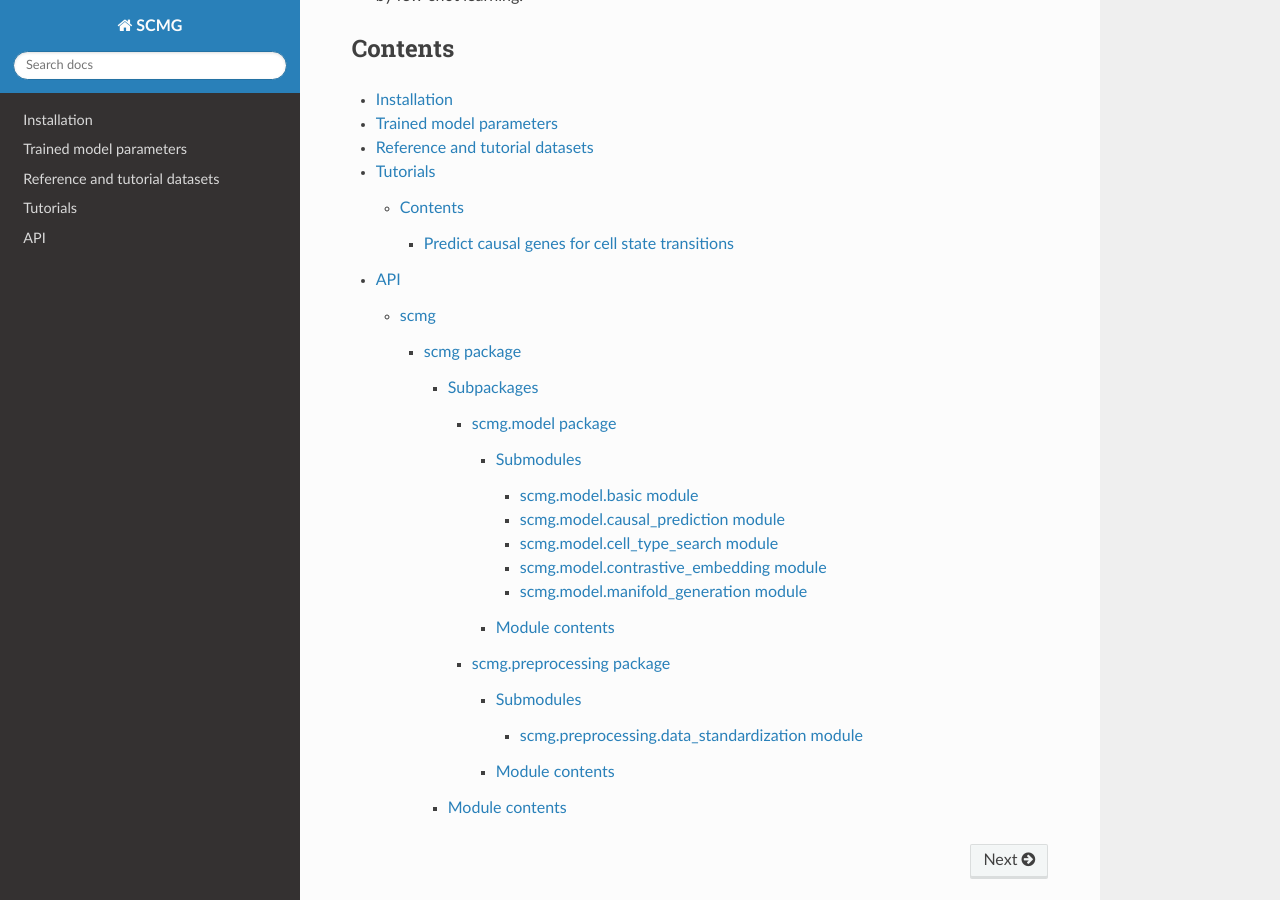
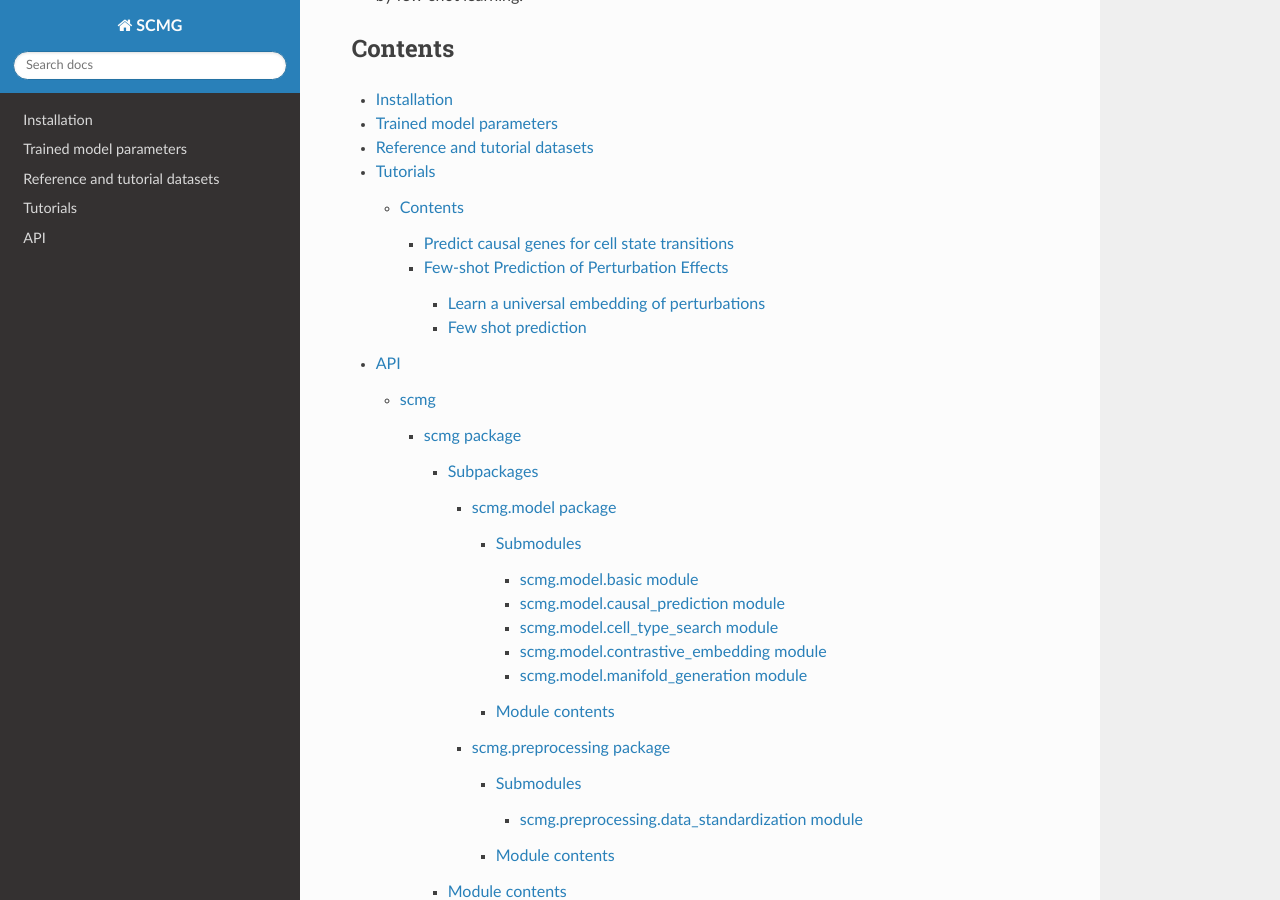
Before and after one commit to xingjiepan/SCMG, a Sphinx documentation site: the page built from docs/source/index.rst, in a window 1280 px wide and 900 px high, scrolled down 616 px. Built offline with Sphinx 7.4.7 and the Read the Docs theme 3.1.0, drawn with Linux system fonts in a browser that asks for light colours; pages that are not in the unit, such as notebooks, are missing from menus.

Commit message:
Update for the new tutorials

```diff
--- a/docs/source/tutorials/index.rst
+++ b/docs/source/tutorials/index.rst
@@ -17,3 +17,5 @@
    project_single_cell_states_onto_the_global_cell_state_manifold
    conditioned_generation_of_cell_states
    predict_causal_genes_for_cell_state_transitions
+   systematic_decomposition_of_perturbation_effects
+   few_shot_prediction_of_perturbation_effects
```
